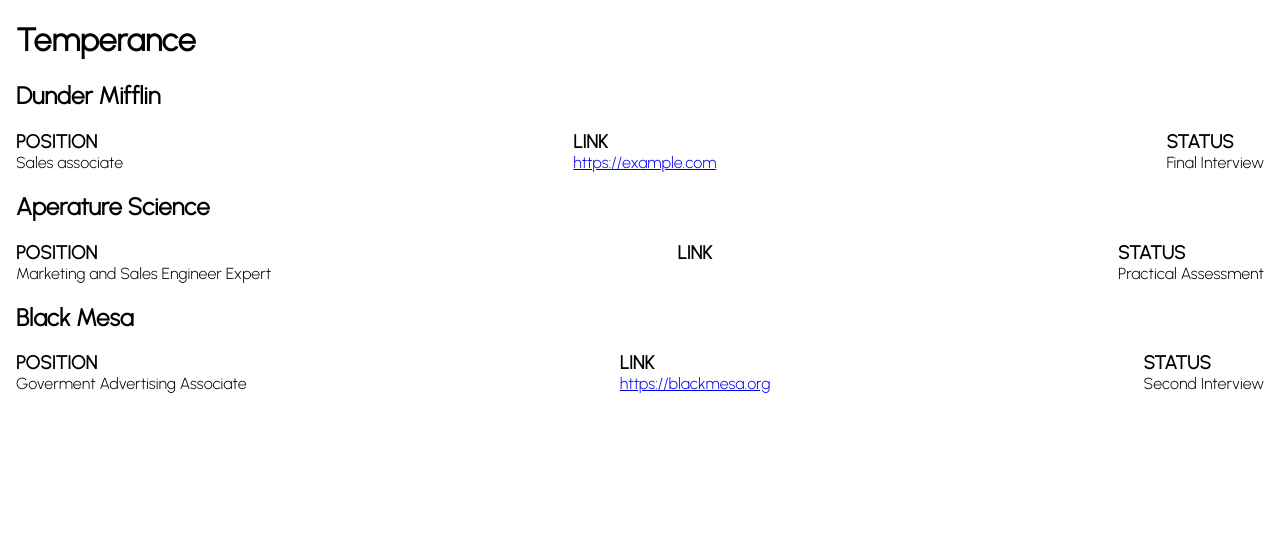
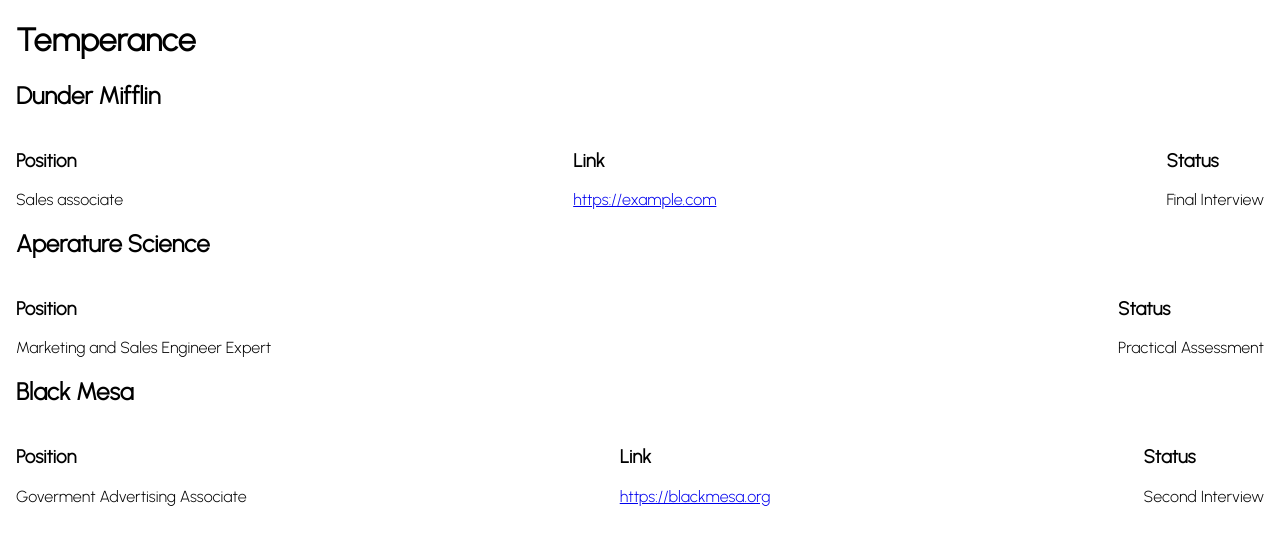
Before and after one commit to ILikePizza555/temperance, a React (Create React App) app: page / in a window 1280 px wide. Shown: the top 544 px of the page. Built offline with nearby package versions, Linux system fonts and the light colour scheme.

Commit message:
Moved JobAppView into it's own component

```diff
--- a/src/components/App/index.tsx
+++ b/src/components/App/index.tsx
@@ -1,4 +1,6 @@
 import './App.css'
+
+import JobAppView, { JobAppData } from '../JobAppView';
 
 const ApplicationData = [
     {
@@ -30,25 +32,15 @@
             </header>
             <section className="JobAppList">
                 {
-                    ApplicationData.map(v =>
-                        <section key={v.id} className="JobAppView">
-                            <h2>{v.company_name}</h2>
-                            <div className="row">
-                                <div className="datum-block">
-                                    <h3>POSITION</h3>
-                                    <span>{v.position_title}</span>
-                                </div>
-                                <div className="datum-block">
-                                    <h3>LINK</h3>
-                                    <span><a href="{v.position_link}">{v.position_link}</a></span>
-                                </div>
-                                <div className="datum-block">
-                                    <h3>STATUS</h3>
-                                    <span>{v.status}</span>
-                                </div>
-                            </div>
-                        </section>
-                    )
+                    ApplicationData.map(v => {
+                        const data: JobAppData = {
+                            position: v.position_title,
+                            link: v.position_link,
+                            status: v.status
+                        }
+
+                        return <JobAppView heading={v.company_name} data={data}/>
+                    })
                 }
             </section>
         </div>
--- /dev/null
+++ b/src/components/JobAppView/index.tsx
@@ -0,0 +1,52 @@
+/**
+ * This component displays all related information for a single job application.
+ * Reasoning: Created for separation of concerns. This component handles all presentation related to displaying job app data.
+ */
+
+import React from "react"
+
+export interface JobAppData {
+    position: string
+    link?: string
+    status?: string
+}
+
+export interface JobAppViewProps {
+    data: JobAppData
+    heading: string
+    titleHeadingLevel?: number
+    datumHeadingLevel?: number
+}
+
+export default function JobAppView(props: JobAppViewProps) {
+    const titleHeadingLevel = props.titleHeadingLevel || 2
+    const datumHeadingLevel = props.datumHeadingLevel || titleHeadingLevel + 1
+
+    // Cast to JSX.IntrinsicElements so that Typescript doesn't complain
+    const TitleHeading = `h${titleHeadingLevel}` as keyof JSX.IntrinsicElements
+    const DatumHeading = `h${datumHeadingLevel}` as keyof JSX.IntrinsicElements
+
+    return <section className="JobAppView">
+        <TitleHeading>{props.heading}</TitleHeading>
+        <div className="row">
+            <div className="datum">
+                <DatumHeading>Position</DatumHeading>
+                {props.data.position}
+            </div>
+            {
+                props.data.link !== undefined &&
+                <div className="datum">
+                    <DatumHeading>Link</DatumHeading>
+                    <a href={props.data.link}>{props.data.link}</a>
+                </div>
+            }
+            {
+                props.data.status !== undefined &&
+                <div className="datum">
+                    <DatumHeading>Status</DatumHeading>
+                    {props.data.status}
+                </div>
+            }
+        </div>
+    </section>
+}
```
